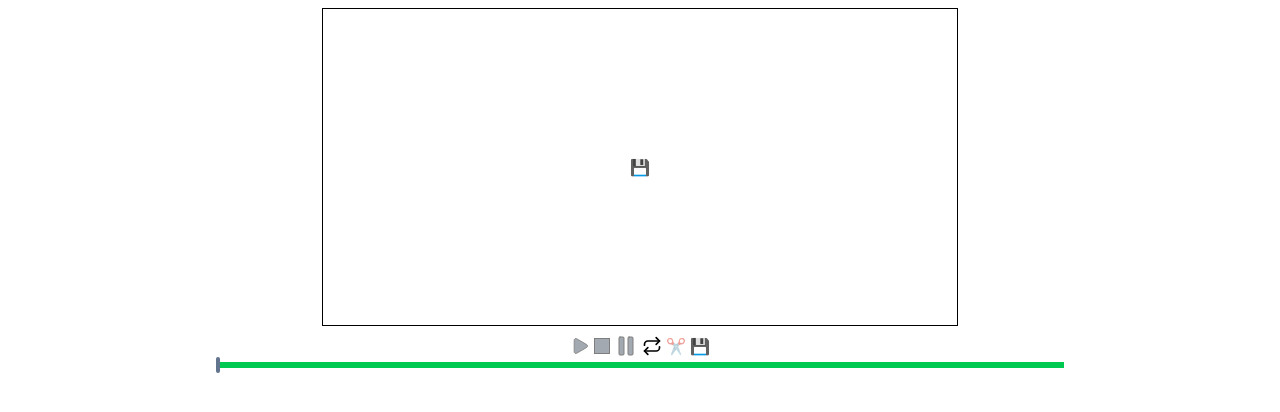
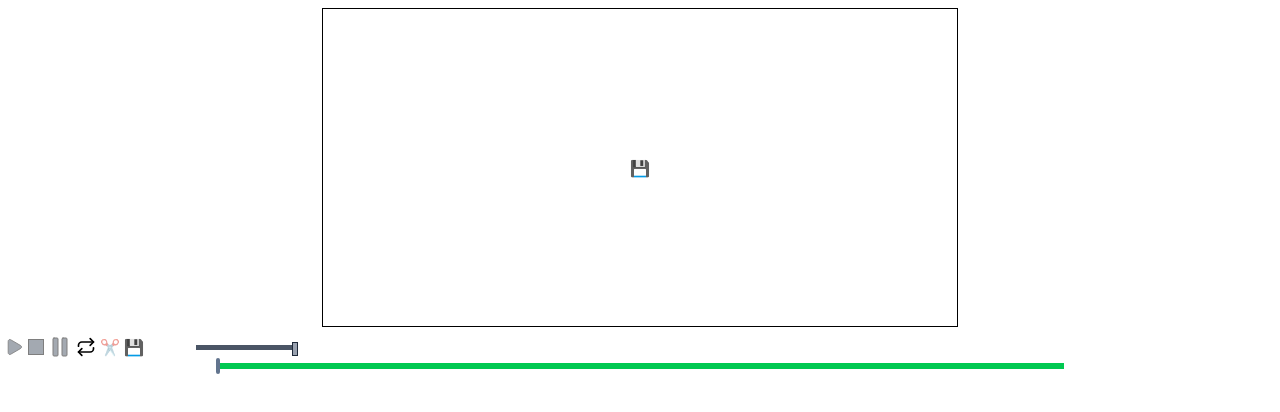
Before and after one commit to justin-m-lacy/vidsplit, a Vue app: page / in a window 1280 px wide. Shown: the top 412 px of the page. Built offline with nearby package versions, Linux system fonts and the light colour scheme.

Commit message:
wip: volume control

```diff
--- a/src/view/components/MediaControls.vue
+++ b/src/view/components/MediaControls.vue
@@ -1,6 +1,7 @@
 <script setup lang="ts">
 import { MediaState } from '@/view/composables/media-state';
 import { Pause, Play, Repeat } from 'lucide-vue-next';
+import Volume from './Volume.vue';
 
 const props = defineProps<{
 	state: MediaState,
@@ -21,7 +22,7 @@ const toggleLoop = () => {
 }
 </script>
 <template>
-	<div class="flex flex-wrap items-center gap-x-1 select-none">
+	<div class="flex flex-wrap justify-stretch items-center gap-x-1 select-none">
 		<button type="button" @click="doPlay" class="disabled:opacity-50"
 				:disabled="state.playing || !state.hasMedia">
 			<Play class="fill-gray-600 stroke-1 w-5" />
@@ -45,5 +46,6 @@ const toggleLoop = () => {
 			<Repeat class=" stroke-2 w-5" />
 		</button>
 		<slot></slot>
+		<Volume v-model="state.volume" class="ml-12 justify-self-end min-w-24" />
 	</div>
 </template>
--- a/src/view/components/ScrubBar.vue
+++ b/src/view/components/ScrubBar.vue
@@ -11,10 +11,10 @@ const { percent } = useScrubBar(() => props.media, scrubRef, barRef);
 
 </script>
 <template>
-	<div ref="barRef" id="scrubBar" class="w-full min-h-[6px] relative bg-green-500 select-none">
+	<div ref="barRef" id="scrubBar" class="w-full min-h-[6px] relative bg-green-500 border-green-800 select-none">
 
 		<div ref="scrubRef" class="absolute h-4 min-h-4 bg-slate-500 rounded-xs select-none"
-			   :style="{ left: `${percent}%` }">&nbsp;</div>
+			 :style="{ left: `${percent}%` }">&nbsp;</div>
 
 	</div>
 </template>
--- /dev/null
+++ b/src/view/components/Volume.vue
@@ -0,0 +1,19 @@
+<script setup lang="ts">
+import { useSlider } from '@/view/composables/use-slider';
+
+
+const volume = defineModel<number>({ default: 1, required: true });
+const barElm = shallowRef<HTMLElement>();
+const thumbElm = shallowRef<HTMLElement>();
+
+useSlider(thumbElm, barElm, volume);
+
+</script>
+<template>
+	<div ref="barElm" class="relative h-[5px] bg-gray-600 select-none">
+
+		<div ref="thumbElm" class="absolute h-[14px] w-[6px]
+			border border-gray-800 bg-gray-400 -top-1/2"
+			 :style="{ left: `${100 * volume}%` }">&nbsp;</div>
+	</div>
+</template>
--- a/src/view/composables/media-state.ts
+++ b/src/view/composables/media-state.ts
@@ -13,6 +13,8 @@ export function useMediaState(mediaElm: WatchSource<HTMLMediaElement | undefined
 	/// path to file being viewed.
 	const file = shallowRef<File>();
 
+	const volume = shallowRef<number>(1);
+
 	const time = shallowRef<number>(0);
 	const playing = shallowRef<boolean>(false);
 	const paused = shallowRef<boolean>(false);
@@ -20,13 +22,14 @@ export function useMediaState(mediaElm: WatchSource<HTMLMediaElement | undefined
 
 	const loop = shallowRef<boolean>(false);
 
-	watch(mediaElm, (val) => {
+	watch(mediaElm, (media) => {
 
-		if (!val || Number.isNaN(val.duration)) {
+		if (!media || Number.isNaN(media.duration)) {
 			hasMedia.value = false;
 		} else {
 			hasMedia.value = true;
-			loop.value = val.loop;
+			volume.value = media.volume;
+			loop.value = media.loop;
 		}
 
 	}, {
@@ -55,6 +58,14 @@ export function useMediaState(mediaElm: WatchSource<HTMLMediaElement | undefined
 
 	return {
 
+		get volume() { return volume.value },
+		set volume(v: number) {
+			const media = toValue<HTMLMediaElement | undefined>(mediaElm);
+			if (media) {
+				media.volume = v;
+			}
+			volume.value = v
+		},
 		get duration() { return toValue<HTMLMediaElement | undefined>(mediaElm)?.duration },
 		get file() { return file.value },
 		set file(v: File | undefined) { file.value = v; },
--- /dev/null
+++ b/src/view/composables/use-slider.ts
@@ -0,0 +1,55 @@
+import { getClickPct, minmax } from "@/util/view";
+import { useEventListener } from "@vueuse/core";
+
+export function useSlider(
+	thumbElm: MaybeRefOrGetter<HTMLElement | undefined>,
+	barElm: MaybeRefOrGetter<HTMLElement | undefined>,
+	percent: Ref<number>
+) {
+
+	const dragging = shallowRef<boolean>(false);
+
+	useEventListener(barElm, 'click', (e: MouseEvent) => {
+
+		if (e.target != e.currentTarget) return;
+		percent.value = getClickPct(e);
+
+	});
+
+	/// SCRUB DRAGGING
+
+	function startDrag(e: MouseEvent) {
+
+		if (e.target != e.currentTarget) return;
+
+		dragging.value = true;
+
+		window.addEventListener('mousemove', onDrag);
+		window.addEventListener('mouseup', endDrag);
+
+	}
+
+	function onDrag(e: MouseEvent) {
+
+		const bnds = toValue(barElm)?.getBoundingClientRect();
+		if (!bnds) return;
+		percent.value = minmax((e.clientX - bnds.left) / bnds.width, 0, 1);
+	}
+
+	function endDrag() {
+
+		dragging.value = false;
+
+		window.removeEventListener('mousemove', onDrag);
+		window.removeEventListener('mouseup', endDrag)
+	}
+
+	useEventListener(barElm, 'mousedown', startDrag,);
+	useEventListener(thumbElm, 'mousedown', startDrag,);
+
+	return {
+		dragging,
+		percent
+	}
+
+}
--- a/src/view/panes/Media.vue
+++ b/src/view/panes/Media.vue
@@ -12,7 +12,7 @@ const videoElm = shallowRef<HTMLVideoElement>();
 
 const mediaStore = useMediaStore();
 
-const fileInput = ref<HTMLInputElement>();
+const fileInput = shallowRef<HTMLInputElement>();
 
 const tools = useEditTool();
 
@@ -64,14 +64,14 @@ async function onFilePicked(event: Event) {
 </script>
 <template>
 	<div class="flex flex-col items-stretch m-1 gap-y-1">
-		<div class="self-center relative min-w-48 w-1/2 m-1"
+		<div class="self-center relative min-w-48 w-1/2 m-1 border border-black"
 			 @drop.prevent="fileDrop" @dragover="fileDrag">
 			<video ref="videoElm" class="w-full h-full"
 				   autoplay :controls="false"
 				   :src="mediaStore.sourceUrl">
 			</video>
 			<div v-if="!mediaStore.sourceUrl"
-				 class="absolute top-0 left-0 border border-black
+				 class="absolute top-0 left-0
 				 	w-full h-full flex justify-center items-center
 				 ">
 				💾
--- a/src/view/tools/SliceBar.vue
+++ b/src/view/tools/SliceBar.vue
@@ -35,21 +35,24 @@ function getPos(pct: number) {
 </script>
 <template>
 
-	<div ref="barElm" class="relative flex items-center w-full min-h-1 bg-red-500">
+	<div ref="barElm" class="relative flex items-center w-full min-h-1 border border-red-700 bg-red-500">
 
 		<div class=" absolute min-h-2 h-2 bg-green-500 select-none pointer-events-none "
 			 :style="fillStyle(edit.fromPct.value, edit.toPct.value)">
 		</div>
 
 		<div ref="fromElm"
-			 class="absolute z-10 w-2 h-4 min-h-4 rounded-xs border border-slate-800 bg-amber-500"
+			 class="absolute z-10 w-2 h-4 min-h-4 rounded-xs
+			 	border border-slate-800 bg-amber-500 shadow-sm"
 			 :style="getPos(edit.fromPct.value)"></div>
 
 		<div ref="toElm"
-			 class="absolute z-10 w-2 h-4 min-h-4 rounded-xs border border-slate-800 bg-amber-500"
+			 class="absolute z-10 w-2 h-4 min-h-4 rounded-xs
+			 	border border-slate-800 bg-amber-500 shadow-sm"
 			 :style="getPos(edit.toPct.value)"></div>
 
-		<div ref="scrubElm" class="absolute w-2 h-4 min-h-4 border border-slate-800 bg-slate-400 rounded-xs"
+		<div ref="scrubElm" class="absolute w-2 h-4 min-h-4
+			border border-slate-800 bg-slate-400 rounded-xs shadow-sm"
 			 :style="{ left: `${percent}%` }">&nbsp;</div>
 
 
--- a/src/view/tools/SliceTools.vue
+++ b/src/view/tools/SliceTools.vue
@@ -49,8 +49,9 @@ function saveSlice() {
 			<div v-for="s in edit.slices" :key="s.id"
 				 class="relative h-12 hover:h-24 hover:w-auto transition-transform border border-black">
 
-				<X class="absolute rounded-full right-0 top-0 shadow-sm bg-red-600 h-4"
-				   @click="removeSlice(s)" />
+				<X class="absolute rounded-full -right-1 -top-0.5
+					drop-shadow-2xl border border-red-700 bg-red-600 max-h-6 h-1/3 w-auto p-0.5"
+				   @click="removeSlice(s)" stroke-width="2.5" />
 
 				<img v-if="s.screenshot" :src="s.screenshot"
 					 class="w-full h-full">
```
